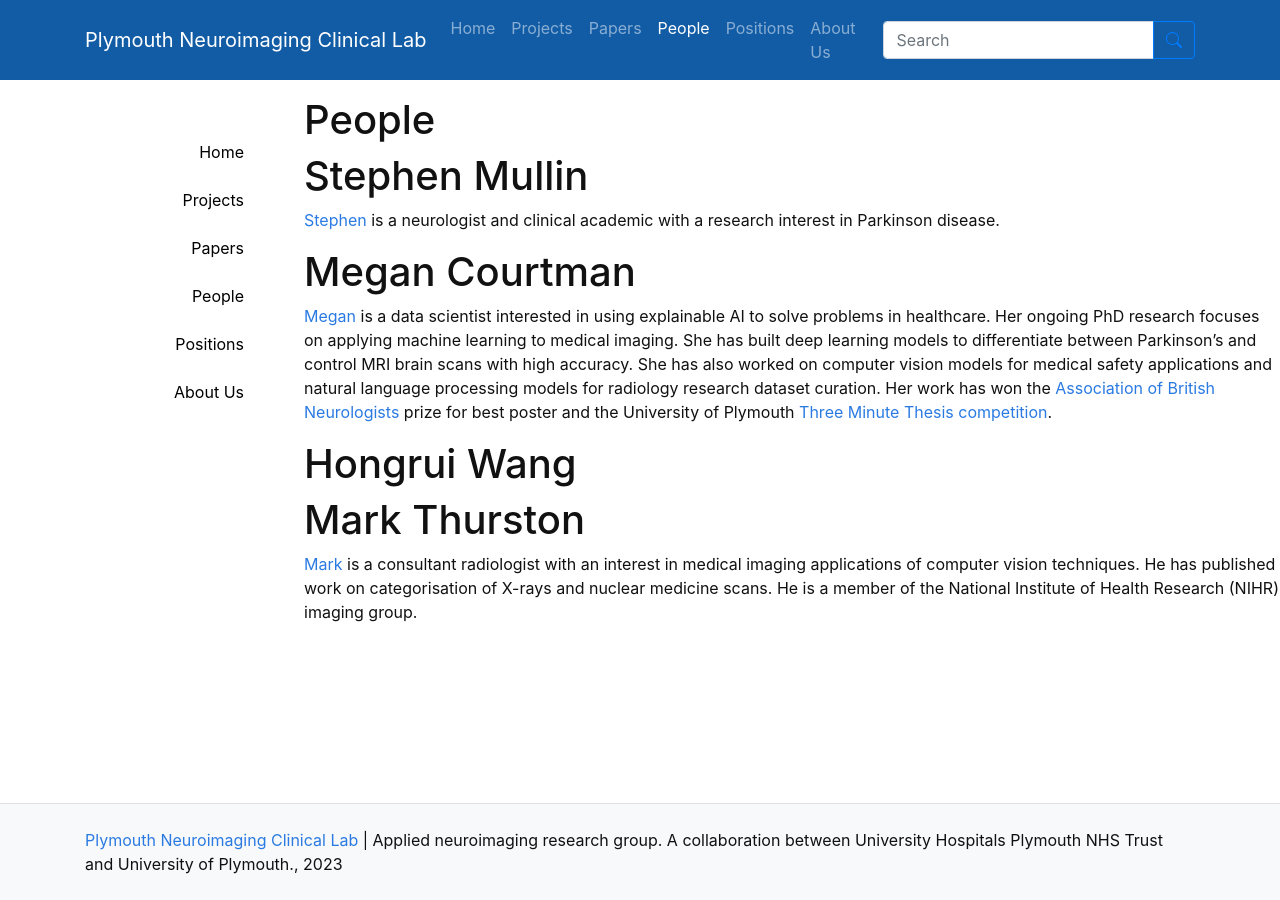
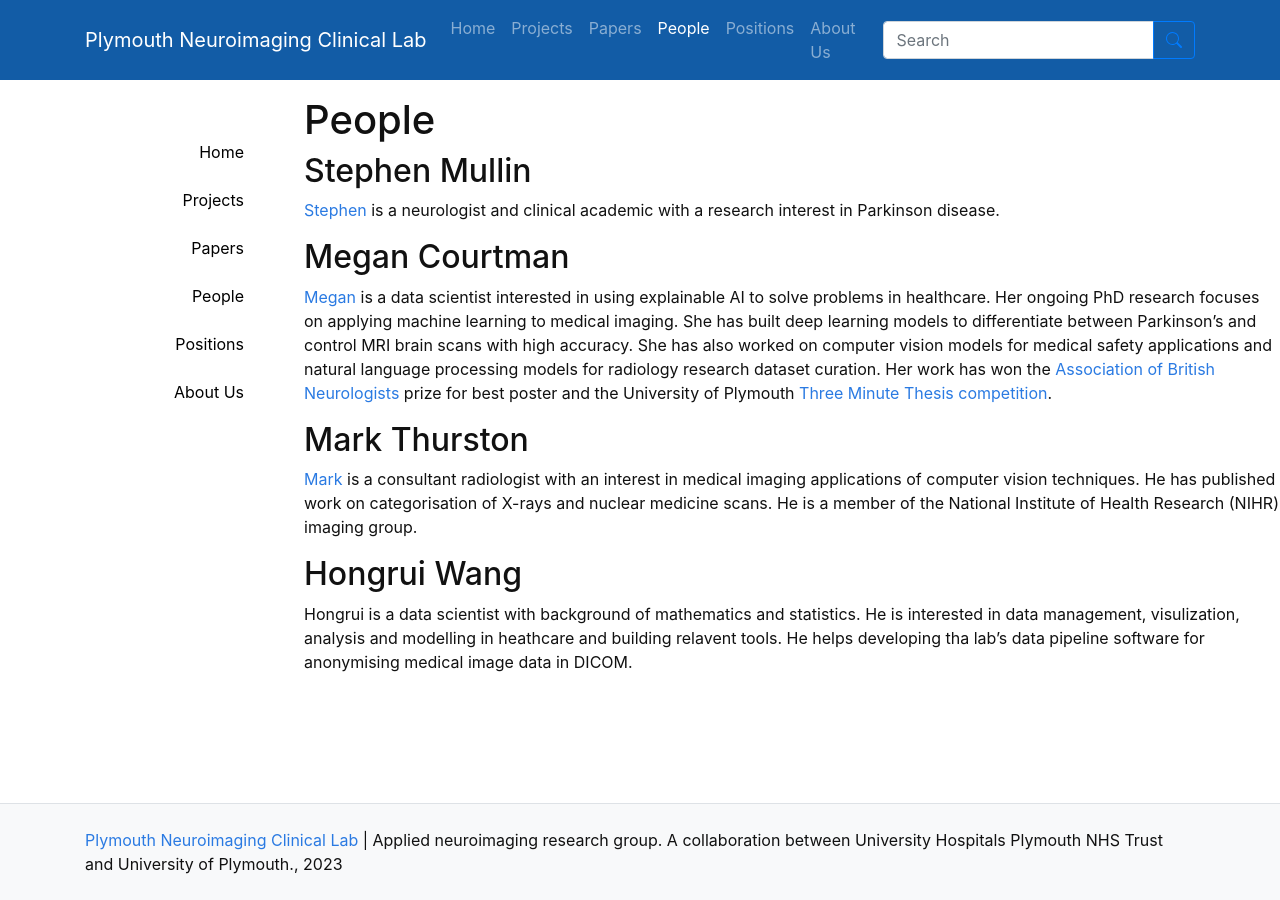
Before and after one commit to sustainsw/sustainsw.github.io, a Jekyll site: the page built from pages/people.md, in a window 1280 px wide. Built offline with Jekyll 4.4.1, drawn with Linux system fonts in a browser that asks for light colours.

Commit message:
Update people.md

```diff
--- a/pages/people.md
+++ b/pages/people.md
@@ -4,13 +4,14 @@ nav: People
 nav_order: 3
 ---
 
-# Stephen Mullin
+## Stephen Mullin
 [Stephen](https://www.plymouth.ac.uk/staff/stephen-mullin) is a neurologist and clinical academic with a research interest in Parkinson disease.
 
-# Megan Courtman
+## Megan Courtman
 [Megan](https://www.plymouth.ac.uk/staff/megan-courtman) is a data scientist interested in using explainable AI to solve problems in healthcare. Her ongoing PhD research focuses on applying machine learning to medical imaging. She has built deep learning models to differentiate between Parkinson's and control MRI brain scans with high accuracy. She has also worked on computer vision models for medical safety applications and natural language processing models for radiology research dataset curation. Her work has won the [Association of British Neurologists](https://www.theabn.org/) prize for best poster and the University of Plymouth [Three Minute Thesis competition](https://www.plymouth.ac.uk/student-life/your-studies/research-degrees/doctoral-college/researcher-development-programme/three-minute-thesis-competition).
 
-# Hongrui Wang
+## Mark Thurston
+[Mark](https://www.plymouth.ac.uk/staff/mark-thurston) is a consultant radiologist with an interest in medical imaging applications of computer vision techniques. He has published work on categorisation of X-rays and nuclear medicine scans. He is a member of the National Institute of Health Research (NIHR) imaging group.
 
-# Mark Thurston
-[Mark](https://www.plymouth.ac.uk/staff/mark-thurston) is a consultant radiologist with an interest in medical imaging applications of computer vision techniques. He has published work on categorisation of X-rays and nuclear medicine scans. He is a member of the National Institute of Health Research (NIHR) imaging group.
+## Hongrui Wang
+Hongrui is a data scientist with background of mathematics and statistics. He is interested in data management, visulization, analysis and modelling in heathcare and building relavent tools. He helps developing tha lab's data pipeline software for anonymising medical image data in DICOM.
```
